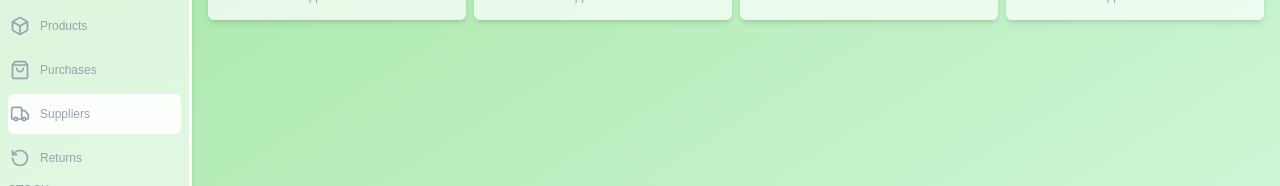
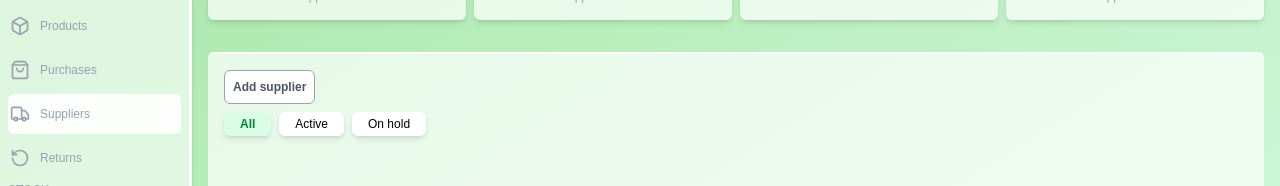
Before and after one commit to TONY-OCHIENG/Inventory, a React (Vite) app in the folder frontend/: page /dashboard/supplier in a window 1280 px wide. Shown: the part 154-340 px from the top of the page. Built offline with nearby package versions, Linux system fonts and the light colour scheme; no server answers.

Commit message:
feat: implement filtering functionality in Supplier component with dynamic filter buttons

```diff
--- a/frontend/src/pages/Supplier.tsx
+++ b/frontend/src/pages/Supplier.tsx
@@ -1,6 +1,14 @@
 import { Activity, BanIcon, Truck, Wallet } from "lucide-react"
+import type { SupplierFilter } from "../types/types";
+import { useState } from "react";
 
 function Supplier() {
+     const [activeFilter, setActiveFilter] = useState<SupplierFilter>('All')
+     const filterButtons: { label: string; value: SupplierFilter }[] = [
+              { label: 'All', value: 'All' },
+              { label: 'Active', value: 'Active' },
+              { label: 'On hold', value: 'On hold' }
+            ]
   return (
     <div className="p-4 w-full h-full">
      <div className="grid grid-cols-1 md:grid-cols-4 gap-2">
@@ -45,6 +53,22 @@ function Supplier() {
             </div>
           </div>
         </div>
+        <div className="mt-8 h-[70vh] overflow-x-auto w-full p-4 rounded-md border-t-2 border-t-white bg-white/70">
+         <button className="text-xs mb-2 bg-white font-extrabold text-gray-600 p-2 border-gray-400 border rounded-md cursor-pointer">Add supplier</button>
+         <div className="flex gap-2 ">
+             {filterButtons.map(({ label, value }) => (
+                <button
+                  key={value}
+                  onClick={() => setActiveFilter(value)}
+                  className={`px-4 text-xs rounded-md py-1 shadow-md cursor-pointer transition ${
+                    activeFilter === value ? 'bg-green-100 text-green-700 font-semibold' : 'bg-white'
+                  }`}
+                >
+                  {label}
+                </button>
+              ))}
+         </div>
+        </div>
     </div>
   )
 }
--- a/frontend/src/types/types.ts
+++ b/frontend/src/types/types.ts
@@ -118,3 +118,4 @@ export interface PurchaseDetail{
 }
 
 export type PurchaseFilter = 'All' | 'Pending' | 'Recieved' | 'Canceled'
+export type SupplierFilter = 'All' | 'Active' | 'On hold'
```
